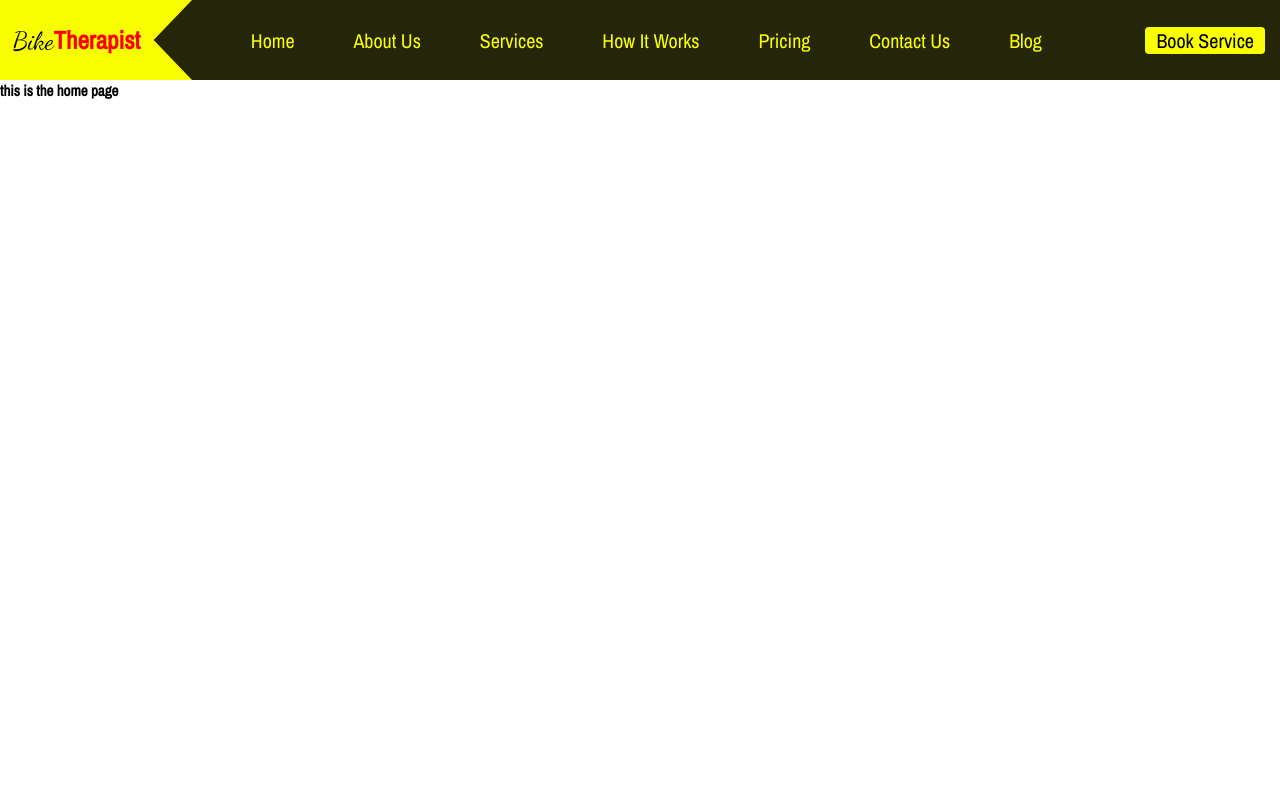
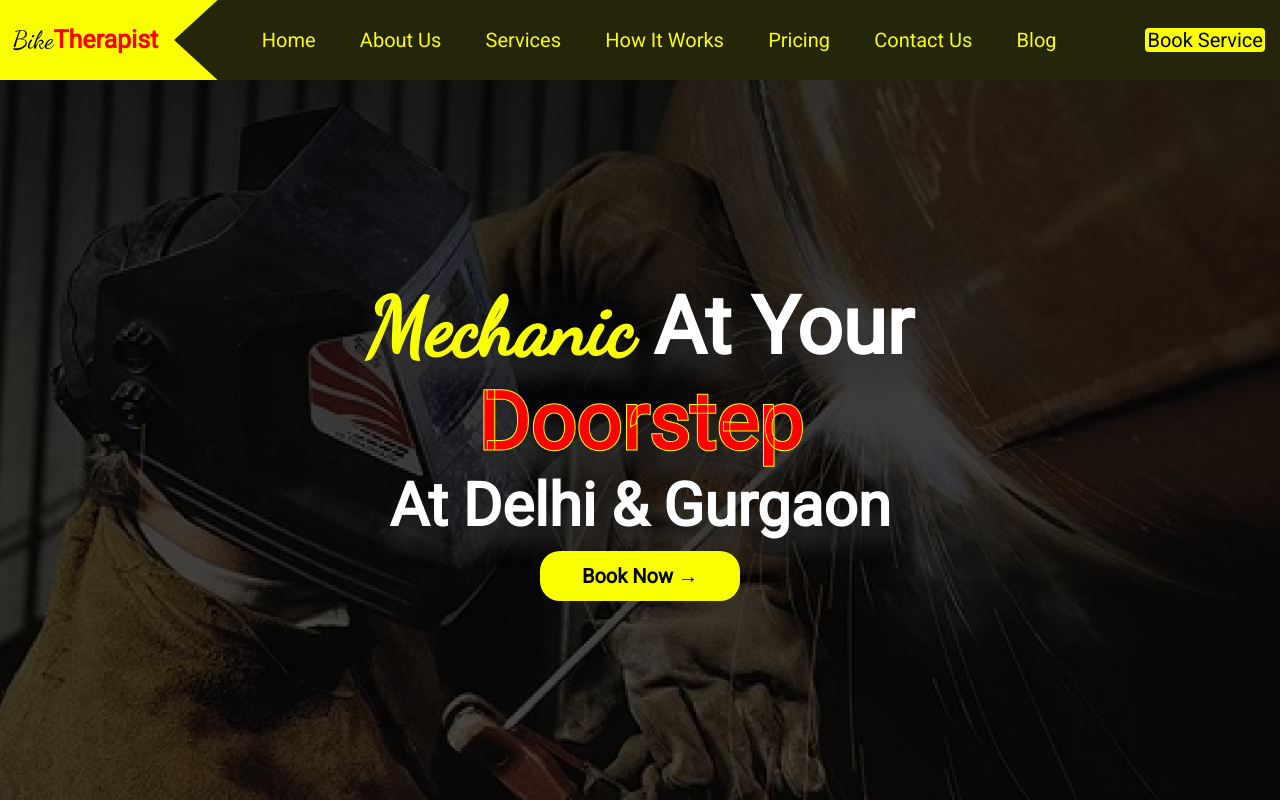
Before and after one commit to sambeetpanda507/bike_therepist, a Next.js app: page / in a window 1280 px wide. Built offline with nearby package versions, Linux system fonts and the light colour scheme.

Commit message:
added landing page

```diff
--- a/components/Landing.jsx
+++ b/components/Landing.jsx
@@ -1,12 +1,18 @@
-import style from "../styles/LandingStyle.css";
+import style from "../styles/Landing.module.css";
 
 const Landing = () => {
   return (
     <section className={style.landing} id="landing">
-      <h1>
-        <span>mechanic</span> at your <br /> doorstep
+      <h1 className={style.headingPrimary}>
+        <span className={style.mechanic}>mechanic</span> at your <br />{" "}
+        <span className={style.door}>doorstep</span>
       </h1>
-      <h3>At Delhi & gurgaon</h3>
+      <h3 className={style.headingSecondary}>At Delhi & gurgaon</h3>
+      <div className={style.button}>
+        <button>book now &rarr;</button>
+      </div>
     </section>
   );
 };
+
+export default Landing;
--- a/pages/index.jsx
+++ b/pages/index.jsx
@@ -1,5 +1,5 @@
 import Head from "next/head";
-
+import Landing from "../components/Landing";
 export default function Home() {
   return (
     <section id="home">
@@ -10,7 +10,7 @@ export default function Home() {
           content="Bike therapist is a website which provides complete service for a bike"
         />
       </Head>
-      <h1>this is the home page</h1>
+      <Landing />
     </section>
   );
 }
--- /dev/null
+++ b/styles/Landing.module.css
@@ -0,0 +1,63 @@
+.landing {
+  width: 100%;
+  min-height: calc(100vh - 80px);
+  background-image: linear-gradient(rgba(0, 0, 0, 0.8), rgba(0, 0, 0, 0.7)),
+    url("/landing.png");
+  background-position: center;
+  background-size: cover;
+  background-repeat: no-repeat;
+  display: flex;
+  flex-direction: column;
+  align-items: center;
+  justify-content: center;
+  text-align: center;
+}
+
+.headingPrimary,
+.headingSecondary {
+  text-shadow: 0 2rem 2rem #333;
+}
+
+.headingPrimary {
+  color: var(--text-white);
+  font-size: 8rem;
+  text-transform: capitalize;
+}
+
+.mechanic {
+  font-family: "Dancing Script", cursive;
+  color: var(--text-warning);
+}
+
+.door {
+  color: var(--text-danger);
+  -webkit-text-stroke-width: 1px;
+  -webkit-text-stroke-color: var(--text-warning);
+}
+
+.headingSecondary {
+  color: var(--text-white);
+  font-size: 6rem;
+  text-transform: capitalize;
+  color: var(--text-white);
+}
+
+.button button {
+  border: 0;
+  width: 20rem;
+  height: 5rem;
+  border-radius: 2rem;
+  font-size: 2rem;
+  text-transform: capitalize;
+  background-color: var(--bg-warning);
+  margin-top: 1rem;
+  font-weight: 600;
+  outline: none;
+  cursor: pointer;
+  transition: 0.4s;
+}
+
+.button button:hover {
+  background-color: var(--nav-bg);
+  color: var(--text-white);
+}
--- a/styles/NavBar.module.css
+++ b/styles/NavBar.module.css
@@ -1,4 +1,3 @@
-@import url("https://fonts.googleapis.com/css2?family=Dancing+Script&display=swap");
 .myNav {
   width: 100%;
   min-height: 80px;
@@ -23,7 +22,7 @@
 }
 
 .brand {
-  flex-basis: 15%;
+  flex-basis: 17%;
   clip-path: polygon(100% 0, 80% 50%, 100% 100%, 0 100%, 0 0);
   background-color: var(--bg-warning);
   position: relative;
@@ -107,12 +106,15 @@
 }
 
 @media (max-width: 450px) {
+  .brand {
+    flex-basis: 70%;
+  }
   .logo {
-    margin-left: 1%;
+    margin-left: 2%;
   }
 }
 
-@media (max-width: 350px) {
+@media (max-width: 360px) {
   .brand {
     flex-basis: 70%;
   }
--- a/styles/globals.css
+++ b/styles/globals.css
@@ -1,19 +1,35 @@
-@import url("https://fonts.googleapis.com/css2?family=Archivo+Narrow&display=swap");
+@import url("https://fonts.googleapis.com/css2?family=Roboto&display=swap");
+@import url("https://fonts.googleapis.com/css2?family=Dancing+Script&display=swap");
+
 * {
   box-sizing: border-box;
   padding: 0;
   margin: 0;
-  font-family: "Archivo Narrow", sans-serif;
+  font-family: "Roboto", sans-serif;
 }
 :root {
   --nav-bg: #252509;
   --bg-warning: #f9ff00;
   --text-danger: red;
+  --text-warning: #f9ff00;
+  --text-white: #fff;
 }
 
 html {
   scroll-behavior: smooth;
   font-size: 62.5%;
+}
+
+@media (max-width: 400px) {
+  html {
+    font-size: 50%;
+  }
+}
+
+@media (max-width: 350px) {
+  html {
+    font-size: 40%;
+  }
 }
 
 body {
```
Also changed, not shown: public/landing.png (added).
